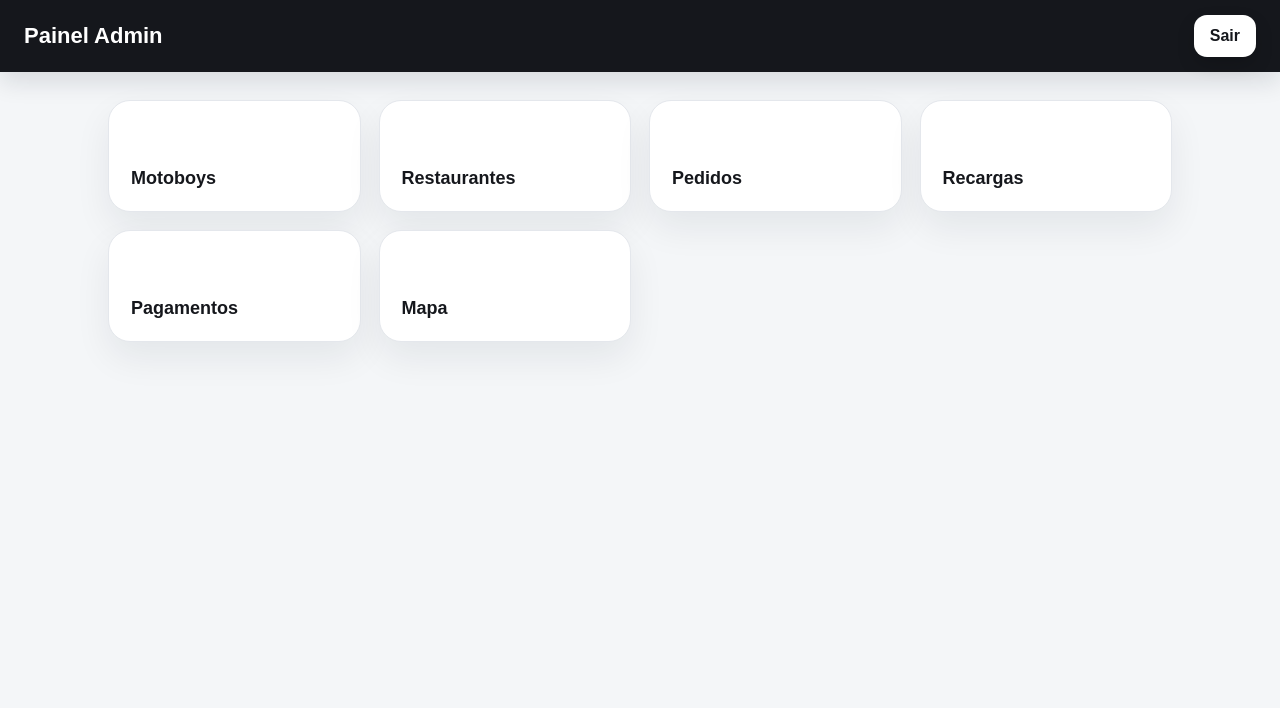
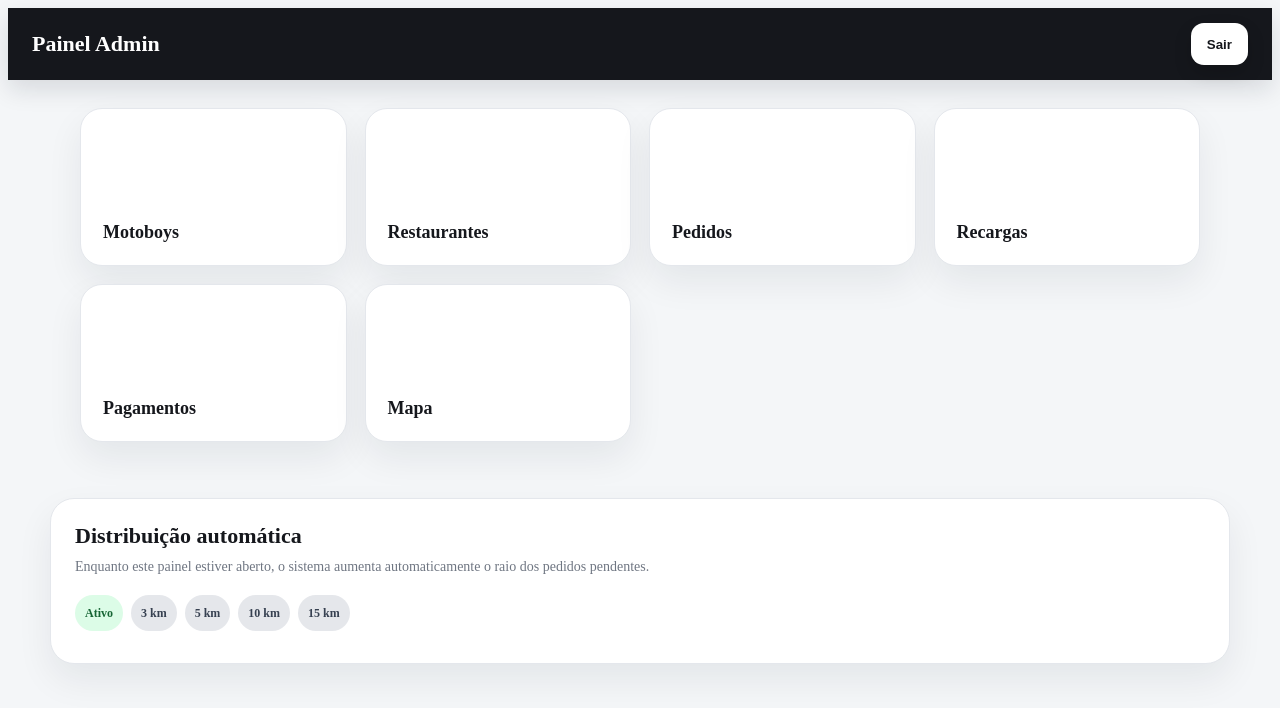
Before and after one commit to chegueideliveryapp-afk/delivery-app, a plain HTML site: page web/admin/dashboard.html in a window 1280 px wide. Drawn offline with Linux system fonts and the light colour scheme; no server answers.

Commit message:
Update dashboard.html

```diff
--- a/web/admin/dashboard.html
+++ b/web/admin/dashboard.html
@@ -3,13 +3,18 @@
 <head>
   <meta charset="UTF-8">
   <title>Painel Admin - Cheguei Delivery</title>
-  <link rel="stylesheet" href="../css/base.css">
-  <link rel="stylesheet" href="../css/admin.css">
+  <meta name="viewport" content="width=device-width, initial-scale=1.0">
+
+  <link rel="stylesheet" href="../css/admin.css?v=80">
 </head>
+
 <body>
   <header class="topbar">
     <h1>Painel Admin</h1>
-    <button id="btnSair">Sair</button>
+
+    <button id="btnSair" type="button">
+      Sair
+    </button>
   </header>
 
   <main class="container">
@@ -21,10 +26,28 @@
     <a class="menu-card" href="./mapa.html">Mapa</a>
   </main>
 
+  <section class="page">
+    <div class="panel">
+      <h2>Distribuição automática</h2>
+      <p class="hint">
+        Enquanto este painel estiver aberto, o sistema aumenta automaticamente o raio dos pedidos pendentes.
+      </p>
+
+      <div class="status-row">
+        <span class="badge green">Ativo</span>
+        <span class="badge gray">3 km</span>
+        <span class="badge gray">5 km</span>
+        <span class="badge gray">10 km</span>
+        <span class="badge gray">15 km</span>
+      </div>
+    </div>
+  </section>
+
   <script type="module">
-    import { protegerPagina, logout } from "../js/auth.js";
+    import { protegerAdmin, logout } from "../js/auth.js?v=80";
+    import "../js/distribuicao.js?v=80";
 
-    protegerPagina("admin");
+    protegerAdmin();
 
     document.getElementById("btnSair").addEventListener("click", async () => {
       await logout();
```
